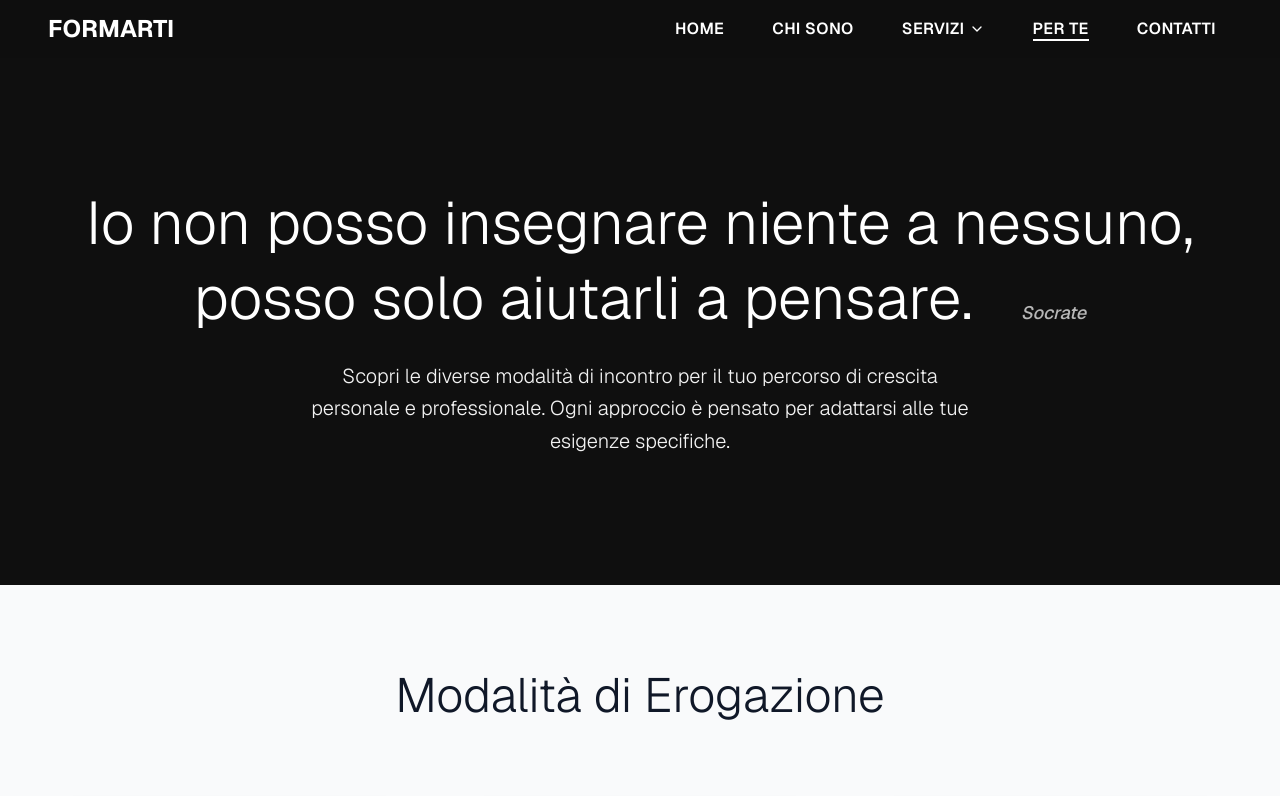
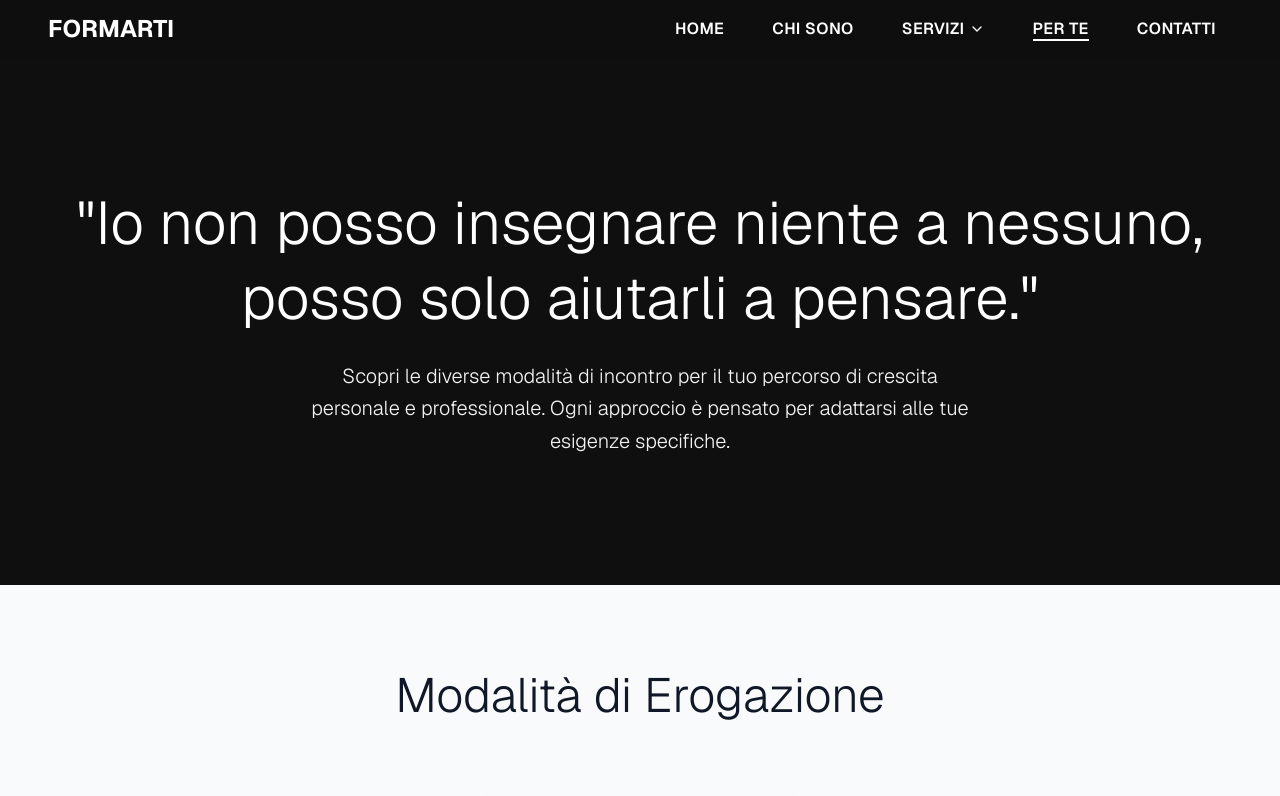
Before and after one commit to ezequiasaramburu/martina-website, a Next.js app: page /coaching in a window 1280 px wide. Shown: the top 796 px of the page. Built offline with nearby package versions, Linux system fonts and the light colour scheme.

Commit message:
remove citation

```diff
--- a/src/components/CoachingHero.tsx
+++ b/src/components/CoachingHero.tsx
@@ -8,11 +8,8 @@ const CoachingHero = () => {
 
       <div className="max-w-6xl mx-auto text-center relative z-10">
         <h1 className="text-4xl md:text-5xl lg:text-6xl font-light text-white mb-6 leading-tight">
-          Io non posso insegnare niente a nessuno, <br />
-          posso solo aiutarli a pensare.
-          <span className="text-right text-xs md:text-md lg:text-lg text-white/70 font-medium italic lg:ml-12 md:ml-8 ml-4">
-            Socrate
-          </span>
+          &quot;Io non posso insegnare niente a nessuno, <br />
+          posso solo aiutarli a pensare.&quot;
         </h1>
         <p className="text-lg md:text-xl text-white/95 font-light leading-relaxed max-w-2xl mx-auto">
           Scopri le diverse modalità di incontro per il tuo percorso di crescita
```
